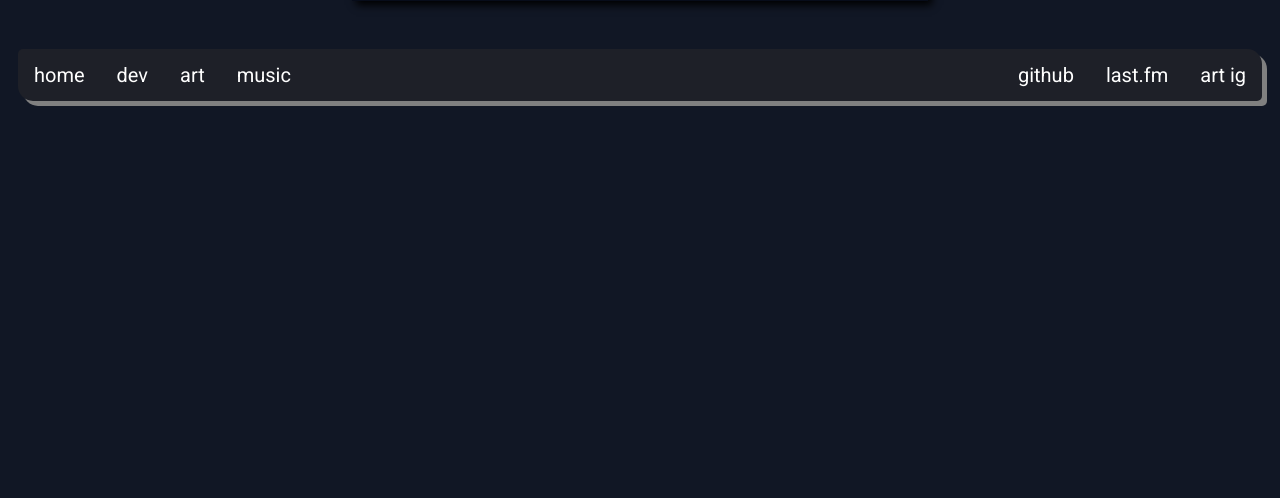
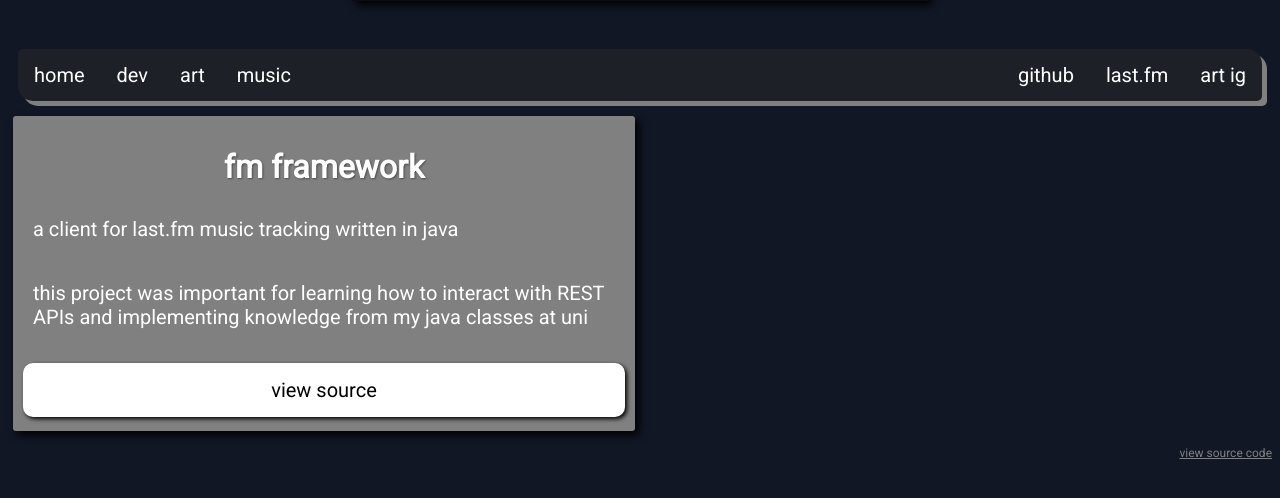
Before and after one commit to Sarsoo/sarsooxyz.pyreact, a Flask app: page /dev in a window 1280 px wide. Shown: the part 237-735 px from the top of the page. Run offline with Flask 2, Linux system fonts and the light colour scheme; some web fonts are replaced.

Commit message:
added more art and dev content

```diff
--- a/static/style.css
+++ b/static/style.css
@@ -22,6 +22,25 @@ p {
 	padding: 10px;
 }
 
+.button {
+	background-color: white;
+	color: black;
+	border-radius: 10px;
+	display: inline-block;
+	margin: 4px auto;
+	cursor: pointer;
+	text-align: center;
+	padding: 15px;
+	text-decoration: none;
+	box-shadow: 2px 2px 4px  black;
+	-webkit-transition-duration: 0.4s;
+  	transition-duration: 0.4s;
+}
+
+.button:hover {
+	box-shadow: 0 12px 16px 0 rgba(0,0,0,0.24),0 17px 50px 0 rgba(0,0,0,0.19);
+}
+
 .row {
 	margin:auto;
 }
@@ -30,13 +49,13 @@ p {
 	height: auto;
 	border: 6px solid #484c55;
 	margin: 5px;
+	box-shadow: 7px 7px 8px #000000;
 }
 
 div.gallerystrip {
 	width: 100%;
 	margin: auto;
 	margin-top: 15px;
-	box-shadow: 7px 7px 8px #000000;
 }
 
 div.profile {
@@ -91,9 +110,9 @@ div.card h1 {
 
 .card img {
 	width: 100%;
-	border: 3px solid #484c55;
 	border-radius: 3px;
 	margin-bottom: 8px;
+	box-shadow: 2px 2px 2px black;
 }
 
 .card p {
@@ -140,6 +159,20 @@ ul.navbar a:hover {
 
 ul.navbar li.right {float: right;}
 
+footer p {
+	text-align: right;
+	font-size: 12px;
+}
+
+footer a {
+	margin-top: 10px;
+	margin-bottom: 10px;
+	text-align: right;
+	display: block;
+	color: grey;
+	font-size: 12px;
+}
+
 @media only screen and (max-width: 600px) {
   ul.navbar li.right,
   ul.navbar li {float: none;}
--- a/templates/base.html
+++ b/templates/base.html
@@ -22,5 +22,8 @@
 	</ul>
 
 	{% block content %}{% endblock %}
+	<footer>
+		<a href="https://github.com/Sarsoo/sarsoo.xyz">view source code</a>
+	</footer>
 </body>
 </html>
--- a/templates/dev.html
+++ b/templates/dev.html
@@ -4,6 +4,11 @@
 
 {% block content %}
 	<div class="row">
-
+		<div class="col-pad-6 card">
+			<h1>fm framework</h1>
+			<p>a client for last.fm music tracking written in java</p>
+			<p>this project was important for learning how to interact with  REST APIs and implementing knowledge from my java classes at uni</p>
+			<a href="https://github.com/Sarsoo/fmframework" style="width:100%;" class="button">view source</a>
+		</div>
 	</div>
 {% endblock %}
```
Also changed, not shown: templates/art.html (+35 -0 lines), static/art/brownstilllife.jpg (added), static/art/outlinestilllife.jpg (added), static/art/redandbluestilllife.jpg (added), 4 other files.
